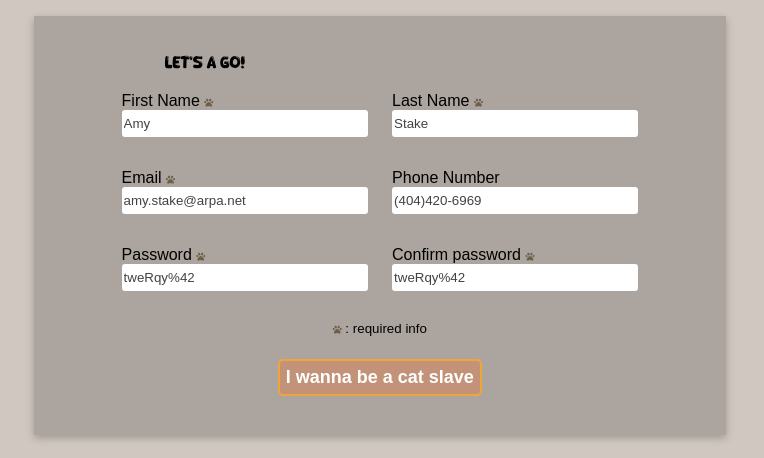
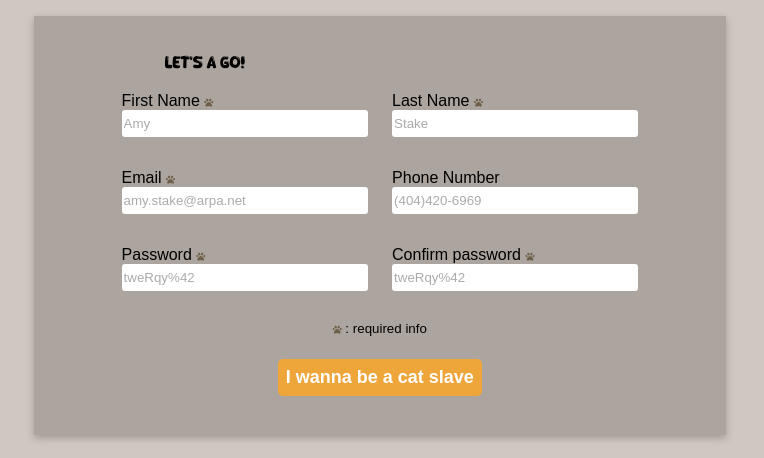
Before and after one commit to Effendir/signup, a plain HTML site: page index.html in a window 1280 px wide. In both pictures the pointer is over the button "I wanna be a cat slave". Shown: the part 302-760 px from the top of the page, 516-1280 px from the left. Drawn offline with Linux system fonts and the light colour scheme.

Commit message:
Fix placeholder color and button hover

```diff
--- a/style.css
+++ b/style.css
@@ -147,7 +147,7 @@ input:active {
 }
 
 input::placeholder {
-  color: #424242;
+  color: #ababab;
 }
 
 .valid {
@@ -188,6 +188,10 @@ button {
   color: white;
   font-weight: bold;
   font-size: large;
+}
+
+button:hover {
+  background-color: var(--orange);
 }
 
 /* Sign in */
```
